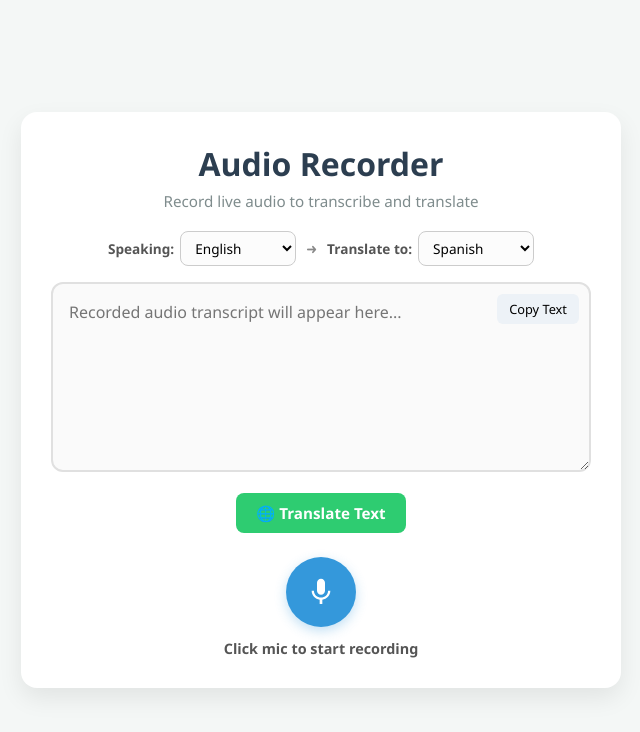
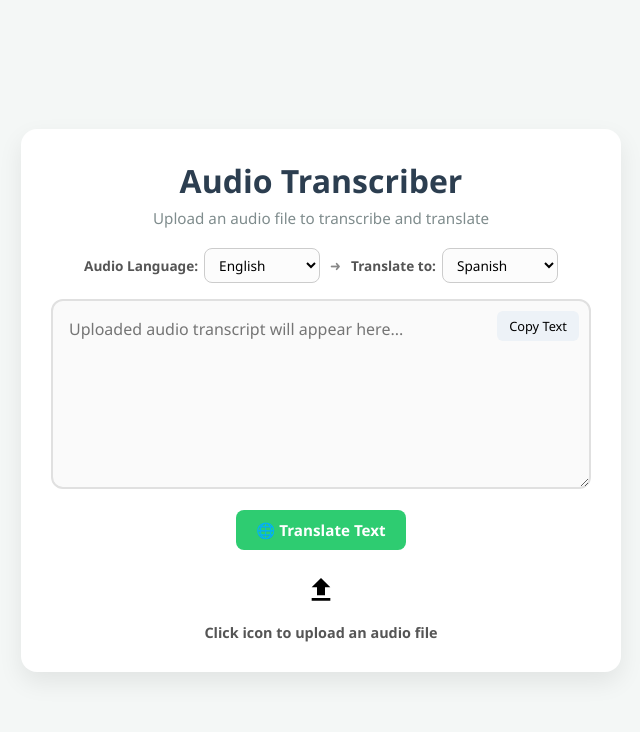
Before and after one commit to Rafeul1997/recorder_trans, a plain HTML site: page index.html in a window 1280 px wide. Shown: the whole page, without its empty margins (319-959 px from the left). Drawn offline with Linux system fonts and the light colour scheme.

Commit message:
Update index.html

```diff
--- a/index.html
+++ b/index.html
@@ -3,18 +3,18 @@
 <head>
   <meta charset="UTF-8">
   <meta name="viewport" content="width=device-width, initial-scale=1.0">
-  <title>Audio Recorder & Translator</title>
+  <title>Audio File Transcriber & Translator</title>
   <link rel="stylesheet" href="style.css">
 </head>
 <body>
   <div class="app-container">
-    <h1>Audio Recorder</h1>
-    <p class="subtitle">Record live audio to transcribe and translate</p>
+    <h1>Audio Transcriber</h1>
+    <p class="subtitle">Upload an audio file to transcribe and translate</p>
 
     <!-- Language Selectors -->
     <div class="language-bar">
       <div class="lang-group">
-        <label for="sourceLangSelect">Speaking:</label>
+        <label for="sourceLangSelect">Audio Language:</label>
         <select id="sourceLangSelect">
           <option value="en">English</option>
           <option value="es">Spanish</option>
@@ -50,7 +50,7 @@
 
     <!-- Text Area Wrapper -->
     <div class="textbox-wrapper">
-      <textarea id="outputText" placeholder="Recorded audio transcript will appear here..."></textarea>
+      <textarea id="outputText" placeholder="Uploaded audio transcript will appear here..."></textarea>
       <button id="copyBtn" class="copy-btn">Copy Text</button>
     </div>
 
@@ -60,14 +60,15 @@
       <button id="showOriginalBtn" class="secondary-btn" style="display: none;">↩ Show Original</button>
     </div>
 
-    <!-- Recording Control -->
+    <!-- Upload Controls -->
     <div class="controls">
-      <button id="micBtn" class="mic-btn" aria-label="Toggle Recording" title="Start Recording">
-        <svg class="mic-icon" viewBox="0 0 24 24" width="32" height="32">
-          <path fill="currentColor" d="M12 14c1.66 0 3-1.34 3-3V5c0-1.66-1.34-3-3-3S9 3.34 9 5v6c0 1.66 1.34 3 3 3zm5.3-3c0 3-2.54 5.1-5.3 5.1S6.7 14 6.7 11H5c0 3.41 2.72 6.23 6 6.72V21h2v-3.28c3.28-.48 6-3.3 6-6.72h-1.7z"/>
+      <label for="audioFileInput" class="upload-btn" title="Upload Audio File">
+        <svg viewBox="0 0 24 24" width="32" height="32">
+          <path fill="currentColor" d="M9 16h6v-6h4l-7-7-7 7h4v6zm-4 2h14v2H5v-2z"/>
         </svg>
-      </button>
-      <span id="statusText" class="status-text">Click mic to start recording</span>
+        <input type="file" id="audioFileInput" accept="audio/*" style="display: none;">
+      </label>
+      <span id="statusText" class="status-text">Click icon to upload an audio file</span>
     </div>
   </div>
 
```
